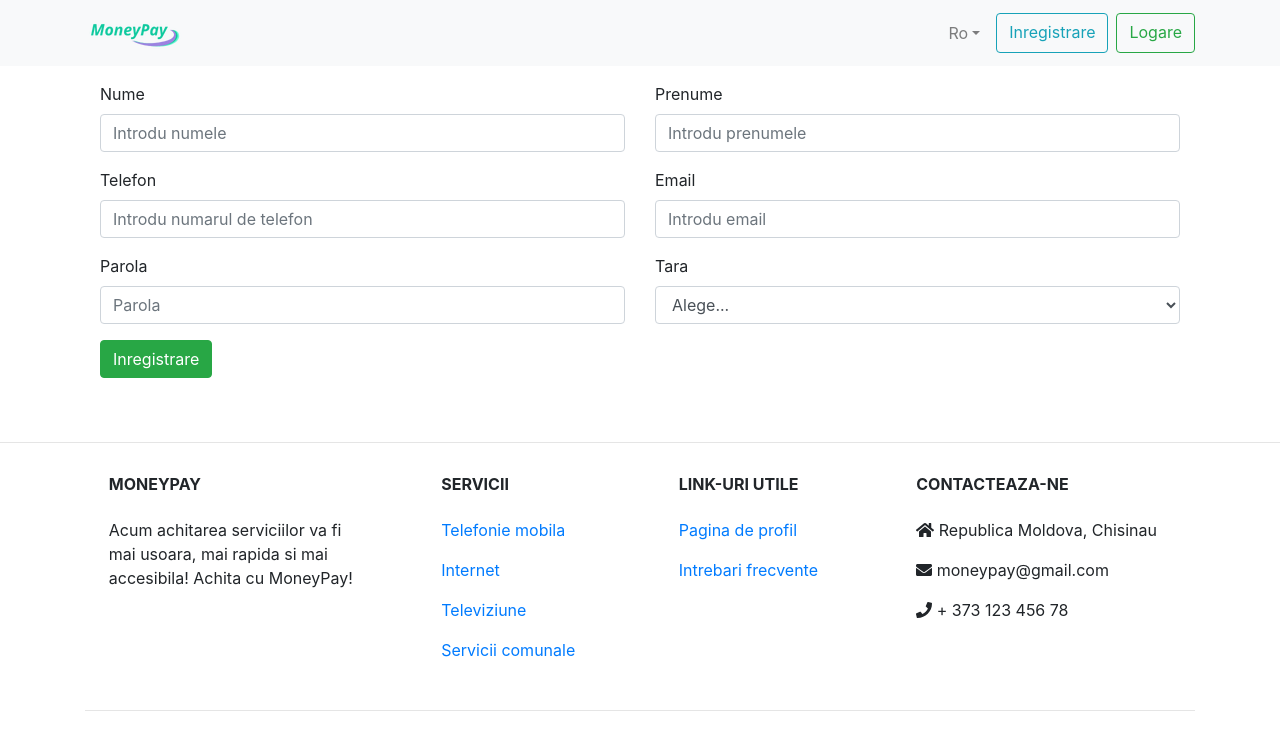
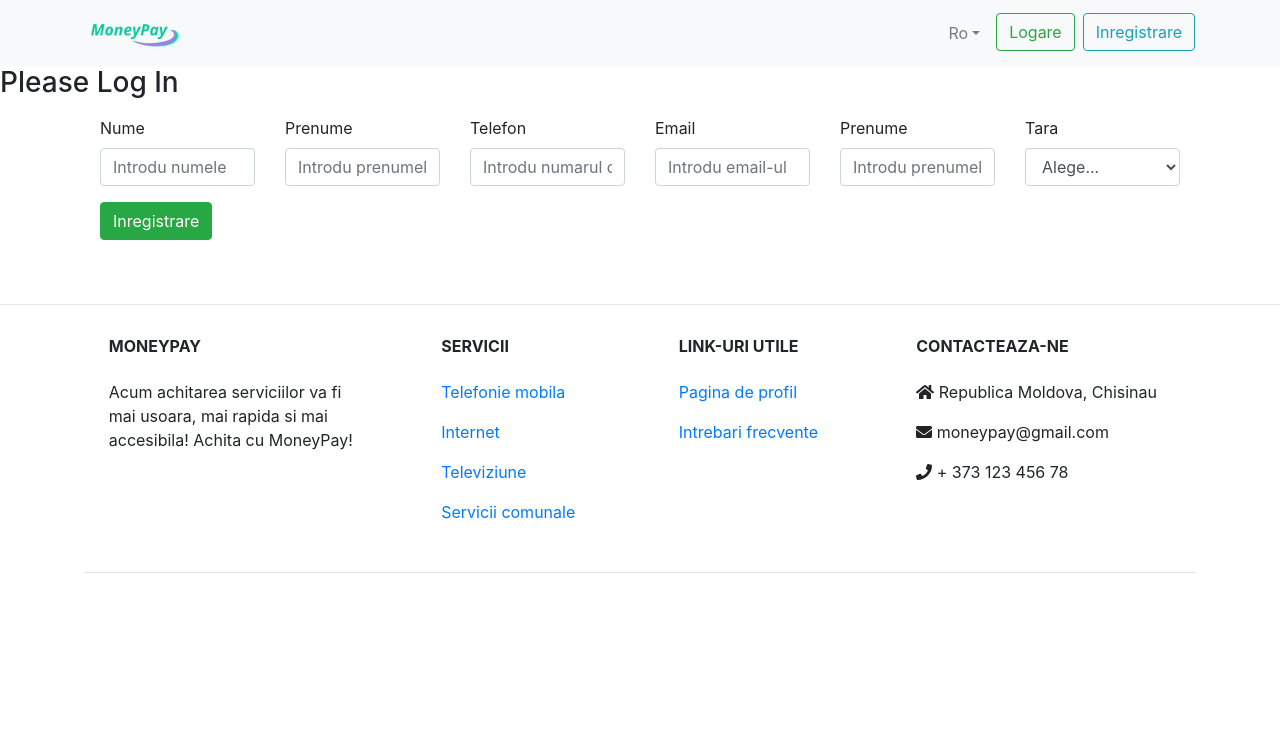
Before and after one commit to PetrovCristina/EPayment, a React (Create React App) app: page /register in a window 1280 px wide. Shown: the top 750 px of the page. Built offline with nearby package versions, Linux system fonts and the light colour scheme; no server answers.

Commit message:
Login/register

```diff
--- a/src/App.js
+++ b/src/App.js
@@ -20,6 +20,7 @@ import Profile from './components/Profile'
 import { Container } from 'reactstrap'
 import { Route, Switch } from 'react-router-dom'
 import * as actions from './store/actions/auth'
+import { Nav } from 'reactstrap'
 
 library.add(
   faHome,
@@ -32,13 +33,106 @@ library.add(
   faSortAmountUp
 )
 class App extends Component {
+  constructor(props) {
+    super(props)
+    this.state = {
+      displayed_form: '',
+      logged_in: localStorage.getItem('token') ? true : false,
+      username: ''
+    }
+  }
   componentDidMount() {
-    this.props.onTryAutoSignup()
+    if (this.state.logged_in) {
+      fetch('http://127.0.0.1:8000/accounts/current_user/', {
+        headers: {
+          Authorization: `JWT ${localStorage.getItem('token')}`
+        }
+      })
+        .then(res => res.json())
+        .then(json => {
+          this.setState({ username: json.username })
+        })
+    }
   }
+  //
+  handle_login = (e, data) => {
+    e.preventDefault()
+    fetch('http://127.0.0.1:8000/token-auth/', {
+      method: 'POST',
+      headers: {
+        'Content-Type': 'application/json'
+      },
+      body: JSON.stringify(data)
+    })
+      .then(res => res.json())
+      .then(json => {
+        localStorage.setItem('token', json.token)
+        this.setState({
+          logged_in: true,
+          displayed_form: '',
+          username: json.user.username
+        })
+      })
+  }
+
+  handle_signup = (e, data) => {
+    e.preventDefault()
+    fetch('http://127.0.0.1:8000/accounts/users/', {
+      method: 'POST',
+      headers: {
+        'Content-Type': 'application/json'
+      },
+      body: JSON.stringify(data)
+    })
+      .then(res => res.json())
+      .then(json => {
+        localStorage.setItem('token', json.token)
+        this.setState({
+          logged_in: true,
+          displayed_form: '',
+          username: json.username
+        })
+      })
+  }
+
+  handle_logout = () => {
+    localStorage.removeItem('token')
+    this.setState({ logged_in: false, username: '' })
+  }
+
+  display_form = form => {
+    this.setState({
+      displayed_form: form
+    })
+  }
+
   render() {
+    let form
+    switch (this.state.displayed_form) {
+      case 'login':
+        form = <Login handle_login={this.handle_login} />
+        break
+      case 'signup':
+        form = <Register handle_signup={this.handle_signup} />
+        break
+      default:
+        form = null
+    }
     return (
       <React.Fragment>
         <Header />
+
+        <Nav
+          logged_in={this.state.logged_in}
+          display_form={this.display_form}
+          handle_logout={this.handle_logout}
+        />
+        {form}
+        <h3>
+          {this.state.logged_in
+            ? `Hello, ${this.state.username}`
+            : 'Please Log In'}
+        </h3>
         <Container>
           <Switch>
             <Route exact path="/" component={Categories} />
@@ -47,7 +141,6 @@ class App extends Component {
             <Route exact path="/profile" component={Profile} />
           </Switch>
         </Container>
-
         <Footer />
       </React.Fragment>
     )
--- a/src/components/Header/index.js
+++ b/src/components/Header/index.js
@@ -15,27 +15,44 @@ import {
 } from 'reactstrap'
 import { Link } from 'react-router-dom'
 import { l10n } from '../../l10n'
-import * as actions from '../../store/actions/auth'
-import { connect } from 'react-redux'
 
-const Header = (handleSubmit, state, toggle) => {
-  handleSubmit = e => {
-    e.preventDefault()
-    this.props.form.validateFields((err, values) => {
-      if (!err) {
-        this.props.onAuth(values.phone, values.password)
-      }
-    })
-    this.props.history.push('/profile')
-  }
-  state = {
-    isOpen: false
-  }
+import PropTypes from 'prop-types'
 
-  toggle = () =>
-    this.setState({
-      isOpen: !this.state.isOpen
-    })
+function Header(props) {
+  const logged_out_nav = (
+    <div>
+      <Button
+        tag={Link}
+        to="/login"
+        outline
+        color="success"
+        className="mt-2 mt-md-0 ml-md-2"
+        onClick={() => props.display_form('login')}>
+        {l10n('label.login')}
+      </Button>
+      <Button
+        tag={Link}
+        to="/register"
+        outline
+        color="info"
+        className="mt-2 mt-md-0 ml-md-2"
+        onClick={() => props.display_form('signup')}>
+        {l10n('label.register')}
+      </Button>
+    </div>
+  )
+
+  const logged_in_nav = (
+    <Button
+      tag={Link}
+      to="/logout"
+      outline
+      color="info"
+      className="mt-2 mt-md-0 ml-md-2"
+      onClick={props.handle_logout}>
+      {l10n('label.logout')}
+    </Button>
+  )
   return (
     <Navbar color="light" light expand="md">
       <Container>
@@ -54,22 +71,7 @@ const Header = (handleSubmit, state, toggle) => {
                 <DropdownItem>{l10n('languages.ru')}</DropdownItem>
               </DropdownMenu>
             </UncontrolledDropdown>
-            <Button
-              tag={Link}
-              to="/register"
-              outline
-              color="info"
-              className="mt-2 mt-md-0 ml-md-2">
-              {l10n('label.register')}
-            </Button>
-            <Button
-              tag={Link}
-              to="/login"
-              outline
-              color="success"
-              className="mt-2 mt-md-0 ml-md-2">
-              {l10n('label.login')}
-            </Button>
+            <div>{props.logged_in ? logged_in_nav : logged_out_nav}</div>
           </Nav>
         </Collapse>
       </Container>
@@ -77,20 +79,10 @@ const Header = (handleSubmit, state, toggle) => {
   )
 }
 
-const mapStateToProps = state => {
-  return {
-    loading: state.loading,
-    error: state.error
-  }
+export default Header
+
+Nav.propTypes = {
+  logged_in: PropTypes.bool.isRequired,
+  display_form: PropTypes.func.isRequired,
+  handle_logout: PropTypes.func.isRequired
 }
-
-const mapDispatchToProps = dispatch => {
-  return {
-    onAuth: (phone, password) => dispatch(actions.authLogin(phone, password))
-  }
-}
-
-export default connect(
-  mapStateToProps,
-  mapDispatchToProps
-)(Header)
--- a/src/components/Login/index.js
+++ b/src/components/Login/index.js
@@ -9,41 +9,29 @@ import {
   Label,
   Input
 } from 'reactstrap'
-import axios from 'axios'
+
+import PropTypes from 'prop-types'
 
 class Login extends React.Component {
-  componentDidMount() {
-    axios
-      .get('http://127.0.0.1:8000/accounts/login')
-      .then(response => {
-        console.log(response.data)
-      })
-      .catch(error => {
-        console.log(error)
-      })
-  }
   state = {
     phone: '',
     password: ''
   }
 
-  onSubmit = e => {
-    e.preventDefault()
-    console.log(this.state)
-  }
-
-  onChange = e => {
-    const { name, value } = e.target
-    this.setState({
-      [name]: value
+  handle_change = e => {
+    const name = e.target.name
+    const value = e.target.value
+    this.setState(prevstate => {
+      const newState = { ...prevstate }
+      newState[name] = value
+      return newState
     })
   }
 
   render() {
-    const { phone, password } = this.state
     return (
       <Container className="mt-3">
-        <Form onSubmit={this.onSubmit}>
+        <Form onSubmit={e => this.props.handle_login(e, this.state)}>
           <Row>
             <Col
               xs={12}
@@ -53,9 +41,10 @@ class Login extends React.Component {
               <FormGroup>
                 <Label>Telefon</Label>
                 <Input
+                  type="text"
                   name="phone"
-                  value={phone}
-                  onChange={this.onChange}
+                  value={this.state.phone}
+                  onChange={this.handle_change}
                   placeholder="Introdu numarul de telefon"
                 />
               </FormGroup>
@@ -63,10 +52,10 @@ class Login extends React.Component {
               <FormGroup>
                 <Label>Parola</Label>
                 <Input
+                  type="password"
                   name="password"
-                  value={password}
-                  onChange={this.onChange}
-                  type="password"
+                  value={this.state.password}
+                  onChange={this.handle_change}
                   placeholder="Parola"
                   autoComplete="current-password"
                 />
@@ -82,3 +71,7 @@ class Login extends React.Component {
 }
 
 export default Login
+
+Login.propTypes = {
+  handle_login: PropTypes.func.isRequired
+}
--- a/src/components/Profile/index.js
+++ b/src/components/Profile/index.js
@@ -100,7 +100,7 @@ class Profile extends React.Component {
               type="file"
               multiple={false}
               ref={input => {
-                this.inpuElement = input
+                this.inputElement = input
               }}
               accept=".jpg,.jpeg,.png"
               onChange={this.handleChange}
--- a/src/components/Register/index.js
+++ b/src/components/Register/index.js
@@ -9,56 +9,10 @@ import {
   Input,
   Container
 } from 'reactstrap'
-import axios from 'axios'
+
+import PropTypes from 'prop-types'
 
 class Register extends React.Component {
-  componentDidMount() {
-    axios
-      .get('http://127.0.0.1:8000/accounts/register')
-      .then(response => {
-        console.log(response.data)
-      })
-      .catch(error => {
-        console.log(error)
-      })
-  }
-
-  handleFormSubmit = (event, requestType, profileID) => {
-    const name = event.target.name.value
-    const surname = event.target.surname.value
-    const phone = event.target.phone.value
-    const email = event.target.email.value
-    const password = event.target.password.value
-    const country = event.target.country.value
-
-    switch (requestType) {
-      case 'post':
-        return axios
-          .post('http://127.0.0.1:8000/accounts/register', {
-            name: name,
-            surname: surname,
-            phone: phone,
-            email: email,
-            password: password,
-            country: country
-          })
-          .then(response => console.log(response))
-          .catch(error => console.err(error))
-      case 'put':
-        return axios
-          .put(`http://127.0.0.1:8000/accounts/${profileID}/`, {
-            name: name,
-            surname: surname,
-            phone: phone,
-            email: email,
-            password: password,
-            country: country
-          })
-          .then(response => console.log(response))
-          .catch(error => console.log(error))
-    }
-  }
-
   state = {
     name: '',
     surname: '',
@@ -67,117 +21,101 @@ class Register extends React.Component {
     password: '',
     country: ''
   }
-  onSubmit = e => {
-    e.preventDefault()
-    console.log('Form is submited')
-    console.log(this.state)
-  }
-
-  onChange = e => {
-    const { name, surname, phone, email, password, country, value } = e.target
-    this.setState({
-      [name]: value,
-      [surname]: value,
-      [phone]: value,
-      [email]: value,
-      [password]: value,
-      [country]: value
+  handle_change = e => {
+    const name = e.target.name
+    const value = e.target.value
+    this.setState(prevState => {
+      const newState = { ...prevState }
+      newState[name] = value
+      return newState
     })
   }
 
   render() {
-    const { name, surname, phone, email, password, country } = this.state
-
     return (
       <Container className="mt-3">
-        <Form
-          onSubmit={event =>
-            this.handleFormSubmit(
-              event,
-              this.props.requestType,
-              this.props.profileID
-            ).bind(this)
-          }>
+        <Form onSubmit={e => this.props.handle_signup(e, this.state)}>
           <Row>
             <Col>
               <FormGroup>
-                <Label>Nume</Label>
+                <Label htmlFor="name">Nume</Label>
+
                 <Input
+                  type="text"
                   name="name"
                   placeholder="Introdu numele"
-                  value={name}
-                  onChange={this.onChange}
+                  value={this.state.name}
+                  onChange={this.handle_change}
                 />
               </FormGroup>
             </Col>
             <Col>
               <FormGroup>
-                <Label>Prenume</Label>
+                <Label htmlFor="surname">Prenume</Label>
+
                 <Input
+                  type="text"
                   name="surname"
                   placeholder="Introdu prenumele"
-                  value={surname}
-                  onChange={this.onChange}
-                />
-              </FormGroup>
-            </Col>
-          </Row>
-
-          <Row>
-            <Col>
-              <FormGroup>
-                <Label>Telefon</Label>
-                <Input
-                  name="phone"
-                  placeholder="Introdu numarul de telefon"
-                  value={phone}
-                  onChange={this.onChange}
+                  value={this.state.surname}
+                  onChange={this.handle_change}
                 />
               </FormGroup>
             </Col>
             <Col>
               <FormGroup>
-                <Label>Email</Label>
+                <Label htmlFor="phone">Telefon</Label>
+
                 <Input
-                  name="email"
-                  type="email"
-                  placeholder="Introdu email"
-                  autoComplete="email"
-                  value={email}
-                  onChange={this.onChange}
-                />
-              </FormGroup>
-            </Col>
-          </Row>
-
-          <Row>
-            <Col>
-              <FormGroup>
-                <Label>Parola</Label>
-                <Input
-                  name="password"
-                  type="password"
-                  placeholder="Parola"
-                  autoComplete="current-password"
-                  value={password}
-                  onChange={this.onChange}
+                  type="text"
+                  name="phone"
+                  placeholder="Introdu numarul de telefon"
+                  value={this.state.phone}
+                  onChange={this.handle_change}
                 />
               </FormGroup>
             </Col>
             <Col>
               <FormGroup>
-                <Label>Tara</Label>
+                <Label htmlFor="email">Email</Label>
+
+                <Input
+                  type="text"
+                  name="email"
+                  placeholder="Introdu email-ul"
+                  value={this.state.email}
+                  onChange={this.handle_change}
+                />
+              </FormGroup>
+            </Col>
+            <Col>
+              <FormGroup>
+                <Label htmlFor="password">Prenume</Label>
+
+                <Input
+                  name="password"
+                  placeholder="Introdu prenumele"
+                  value={this.state.password}
+                  onChange={this.handle_change}
+                  type="password"
+                />
+              </FormGroup>
+            </Col>
+            <Col>
+              <FormGroup>
+                <Label htmlFor="country">Tara</Label>
                 <Input
                   name="country"
                   type="select"
-                  value={country}
-                  onChange={this.onChange}>
+                  value={this.state.country}
+                  onChange={this.handle_change}>
                   <option value="">Alege...</option>
                   <option value="MD">Republica Moldova</option>
                 </Input>
               </FormGroup>
             </Col>
           </Row>
+
           <Button color="success">Inregistrare</Button>
         </Form>
       </Container>
@@ -186,3 +124,7 @@ class Register extends React.Component {
 }
 
 export default Register
+
+Register.propTypes = {
+  handle_signup: PropTypes.func.isRequired
+}
--- a/src/l10n/ro.json
+++ b/src/l10n/ro.json
@@ -1,7 +1,8 @@
 {
   "label": {
     "login": "Logare",
-    "register": "Inregistrare"
+    "register": "Inregistrare",
+    "logout": "Iesire"
   },
   "languages": {
     "ro": "Ro",
```
